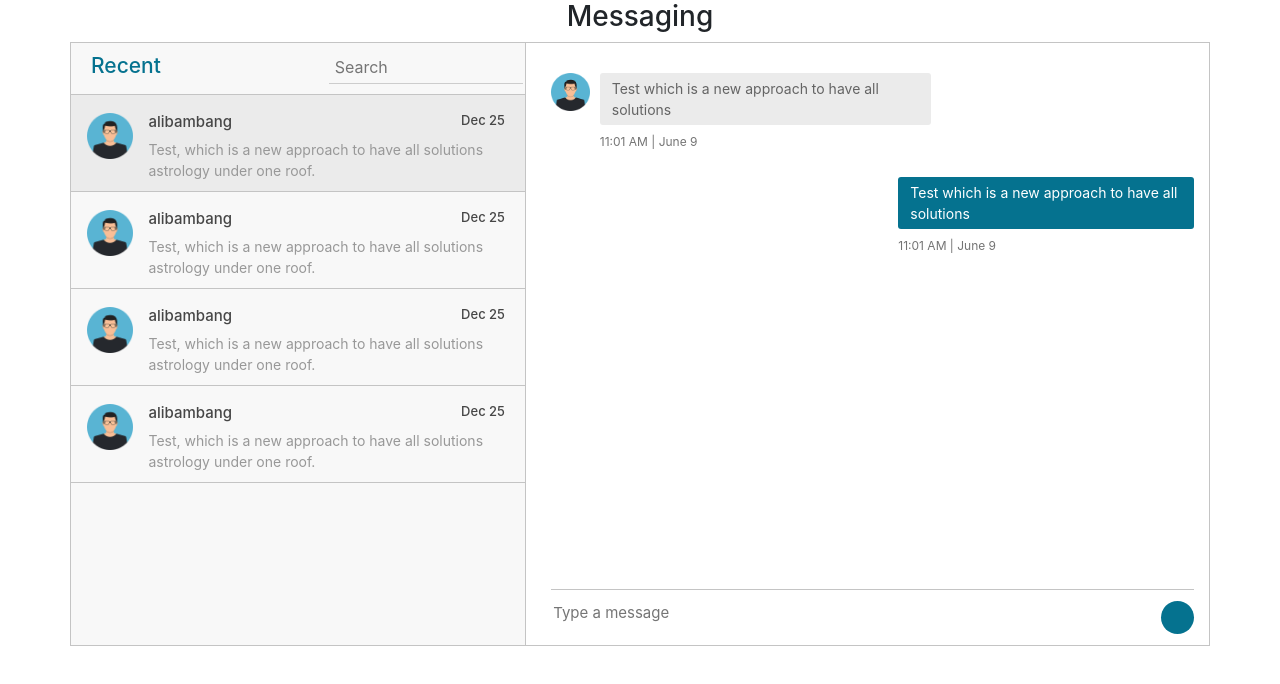
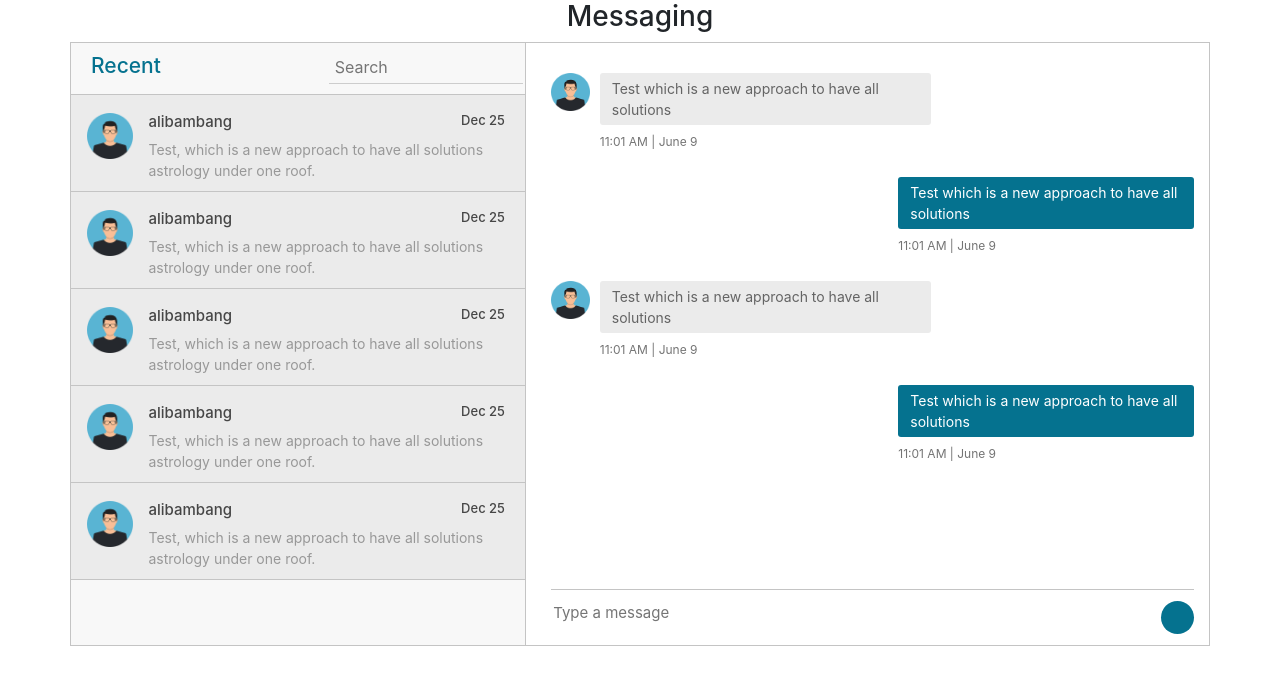
Before and after one commit to mfirmansyahidris/SimpleRealtimeChat, a React (Create React App) app in the folder web/simple-realtime-chat/: page / in a window 1280 px wide. Shown: the top 684 px of the page. Built offline with nearby package versions, Linux system fonts and the light colour scheme.

Commit message:
web: expand to react method

```diff
--- a/web/simple-realtime-chat/src/App.js
+++ b/web/simple-realtime-chat/src/App.js
@@ -1,7 +1,8 @@
 import React from 'react';
 import 'bootstrap/dist/css/bootstrap.min.css'
-import userImagePlaceHolder from './img/user-profile.png'
 import './App.css'
+import RoomsContainer from './containers/rooms/RoomsContainer';
+import ChatsContainer from './containers/chats/ChatsContainer';
 
 function App() {
   return (
@@ -10,91 +11,11 @@ function App() {
         <h3 className="text-center">Messaging</h3>
         <div className="messaging">
           <div className="inbox_msg">
-            <div className="inbox_people">
-              <div className="headind_srch">
-                <div className="recent_heading">
-                  <h4>Recent</h4>
-                </div>
-                <div className="srch_bar">
-                  <div className="stylish-input-group">
-                    <input type="text" className="search-bar" placeholder="Search" />
-                    <span className="input-group-addon">
-                      <button type="button"><i className="fa fa-search" aria-hidden="true"></i></button>
-                    </span>
-                  </div>
-                </div>
-              </div>
-              <div className="inbox_chat">
+            <RoomsContainer />
 
-                <div className="chat_list active_chat">
-                  <div className="chat_people">
-                    <div className="chat_img"><img src={userImagePlaceHolder} alt="alibambang" /></div>
-                    <div className="chat_ib">
-                      <h5>alibambang <span className="chat_date">Dec 25</span></h5>
-                      <p>Test, which is a new approach to have all solutions astrology under one roof.</p>
-                    </div>
-                  </div>
-                </div>
+            <ChatsContainer />
 
-                <div className="chat_list">
-                  <div className="chat_people">
-                    <div className="chat_img"><img src={userImagePlaceHolder} alt="alibambang" /></div>
-                    <div className="chat_ib">
-                      <h5>alibambang <span className="chat_date">Dec 25</span></h5>
-                      <p>Test, which is a new approach to have all solutions astrology under one roof.</p>
-                    </div>
-                  </div>
-                </div>
 
-                <div className="chat_list">
-                  <div className="chat_people">
-                    <div className="chat_img"><img src={userImagePlaceHolder} alt="alibambang" /></div>
-                    <div className="chat_ib">
-                      <h5>alibambang <span className="chat_date">Dec 25</span></h5>
-                      <p>Test, which is a new approach to have all solutions astrology under one roof.</p>
-                    </div>
-                  </div>
-                </div>
-
-                <div className="chat_list">
-                  <div className="chat_people">
-                    <div className="chat_img"><img src={userImagePlaceHolder} alt="alibambang" /></div>
-                    <div className="chat_ib">
-                      <h5>alibambang <span className="chat_date">Dec 25</span></h5>
-                      <p>Test, which is a new approach to have all solutions astrology under one roof.</p>
-                    </div>
-                  </div>
-                </div>
-
-              </div>
-            </div>
-
-            <div className="mesgs">
-              <div className="msg_history">
-                <div className="incoming_msg">
-                  <div className="incoming_msg_img"><img src={userImagePlaceHolder} alt="alibambang" /></div>
-                  <div className="received_msg">
-                    <div className="received_withd_msg">
-                      <p>Test which is a new approach to have all solutions</p>
-                      <span className="time_date">11:01 AM    |    June 9</span>
-                    </div>
-                  </div>
-                </div>
-                <div className="outgoing_msg">
-                  <div className="sent_msg">
-                    <p>Test which is a new approach to have all solutions</p>
-                    <span class="time_date"> 11:01 AM    |    June 9</span>
-                  </div>
-                </div>
-              </div>
-
-              <div className="type_msg">
-                <div className="input_msg_write">
-                  <input type="text" class="write_msg" placeholder="Type a message" />
-                  <button class="msg_send_btn" type="button"><i class="fa fa-paper-plane-o" aria-hidden="true"></i></button>
-                </div>
-              </div>
-            </div>
           </div>
         </div>
       </div>
--- /dev/null
+++ b/web/simple-realtime-chat/src/components/chats/ChatOutgoingComponent.jsx
@@ -0,0 +1,16 @@
+import React, { Component } from "react";
+
+class ChatOutgoingComponent extends Component{
+    render(){
+        return(
+            <div className="outgoing_msg">
+                <div className="sent_msg">
+                <p>Test which is a new approach to have all solutions</p>
+                <span class="time_date"> 11:01 AM    |    June 9</span>
+                </div>
+            </div>
+        )
+    }
+}
+
+export default ChatOutgoingComponent
--- /dev/null
+++ b/web/simple-realtime-chat/src/components/chats/ChatsIncomingComponent.jsx
@@ -0,0 +1,20 @@
+import React, { Component } from "react";
+import userImagePlaceHolder from '../../img/user-profile.png'
+
+class ChatIncomingComponent extends Component{
+    render(){
+        return(
+            <div className="incoming_msg">
+                <div className="incoming_msg_img"><img src={userImagePlaceHolder} alt="alibambang" /></div>
+                <div className="received_msg">
+                <div className="received_withd_msg">
+                    <p>Test which is a new approach to have all solutions</p>
+                    <span className="time_date">11:01 AM    |    June 9</span>
+                </div>
+                </div>
+            </div>
+        )
+    }
+}
+
+export default ChatIncomingComponent
--- /dev/null
+++ b/web/simple-realtime-chat/src/components/rooms/RoomsComponent.jsx
@@ -0,0 +1,20 @@
+import React, { Component } from "react";
+import userImagePlaceHolder from '../../img/user-profile.png'
+
+class RoomsComponent extends Component{
+    render(){
+        return(
+            <div className="chat_list active_chat">
+                <div className="chat_people">
+                <div className="chat_img"><img src={userImagePlaceHolder} alt="alibambang" /></div>
+                <div className="chat_ib">
+                    <h5>alibambang <span className="chat_date">Dec 25</span></h5>
+                    <p>Test, which is a new approach to have all solutions astrology under one roof.</p>
+                </div>
+                </div>
+            </div>
+        )
+    }
+}
+
+export default RoomsComponent
--- /dev/null
+++ b/web/simple-realtime-chat/src/containers/chats/ChatsContainer.jsx
@@ -0,0 +1,32 @@
+import React, { Component } from "react";
+import ChatIncomingComponent from "../../components/chats/ChatsIncomingComponent";
+import ChatOutgoingComponent from "../../components/chats/ChatOutgoingComponent";
+
+class ChatsContainer extends Component{
+    render(){
+        return(
+            <div className="mesgs">
+              <div className="msg_history">
+
+                <ChatIncomingComponent />
+
+                <ChatOutgoingComponent />
+
+                <ChatIncomingComponent />
+
+                <ChatOutgoingComponent />
+
+              </div>
+
+              <div className="type_msg">
+                <div className="input_msg_write">
+                  <input type="text" class="write_msg" placeholder="Type a message" />
+                  <button class="msg_send_btn" type="button"><i class="fa fa-paper-plane-o" aria-hidden="true"></i></button>
+                </div>
+              </div>
+            </div>
+        )
+    }
+}
+
+export default ChatsContainer
--- /dev/null
+++ b/web/simple-realtime-chat/src/containers/rooms/RoomsContainer.jsx
@@ -0,0 +1,36 @@
+import React, { Component } from "react";
+import RoomsComponent from "../../components/rooms/RoomsComponent";
+
+class RoomsContainer extends Component{
+    render(){
+        return(
+            <div className="inbox_people">
+              <div className="headind_srch">
+                <div className="recent_heading">
+                  <h4>Recent</h4>
+                </div>
+                <div className="srch_bar">
+                  <div className="stylish-input-group">
+                    <input type="text" className="search-bar" placeholder="Search" />
+                    <span className="input-group-addon">
+                      <button type="button"><i className="fa fa-search" aria-hidden="true"></i></button>
+                    </span>
+                  </div>
+                </div>
+              </div>
+              <div className="inbox_chat">
+
+                <RoomsComponent />
+                <RoomsComponent />
+                <RoomsComponent />
+                <RoomsComponent />
+                <RoomsComponent />
+
+
+              </div>
+            </div>
+        )
+    }
+}
+
+export default RoomsContainer
```
